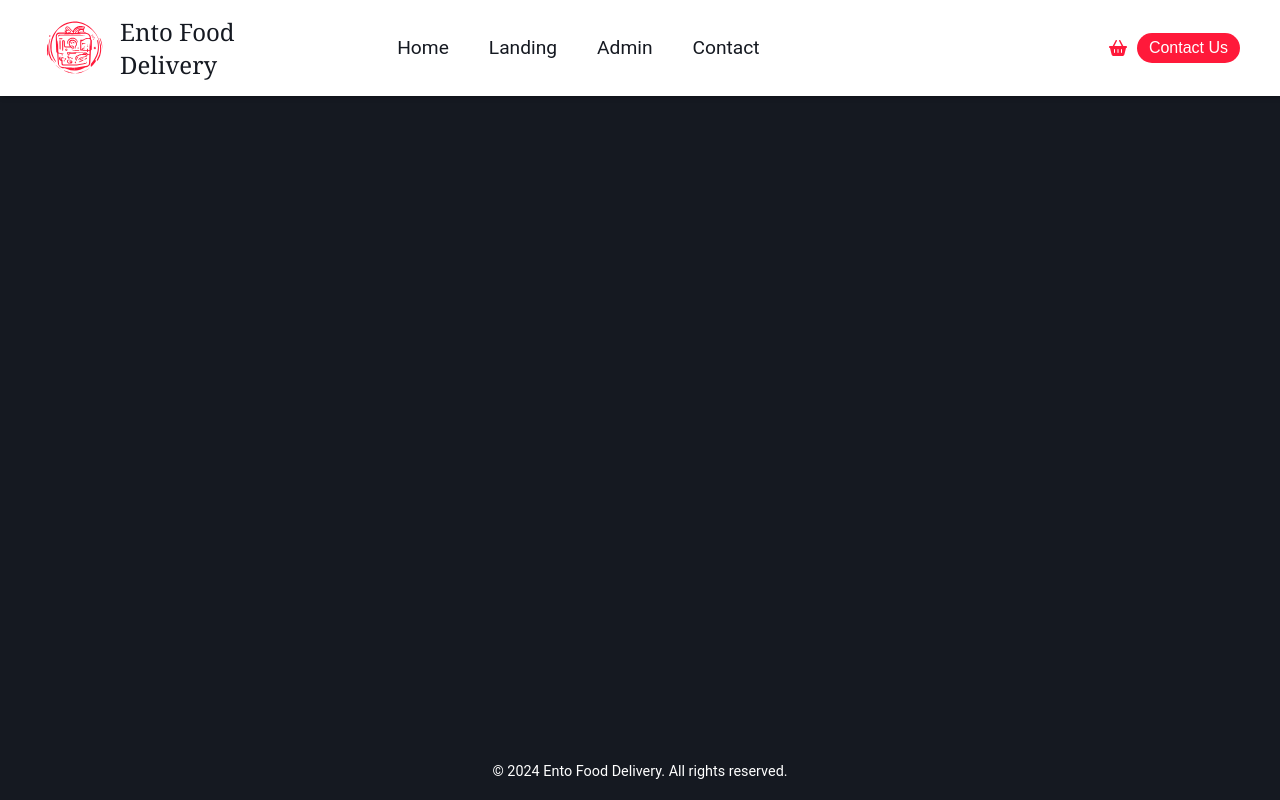
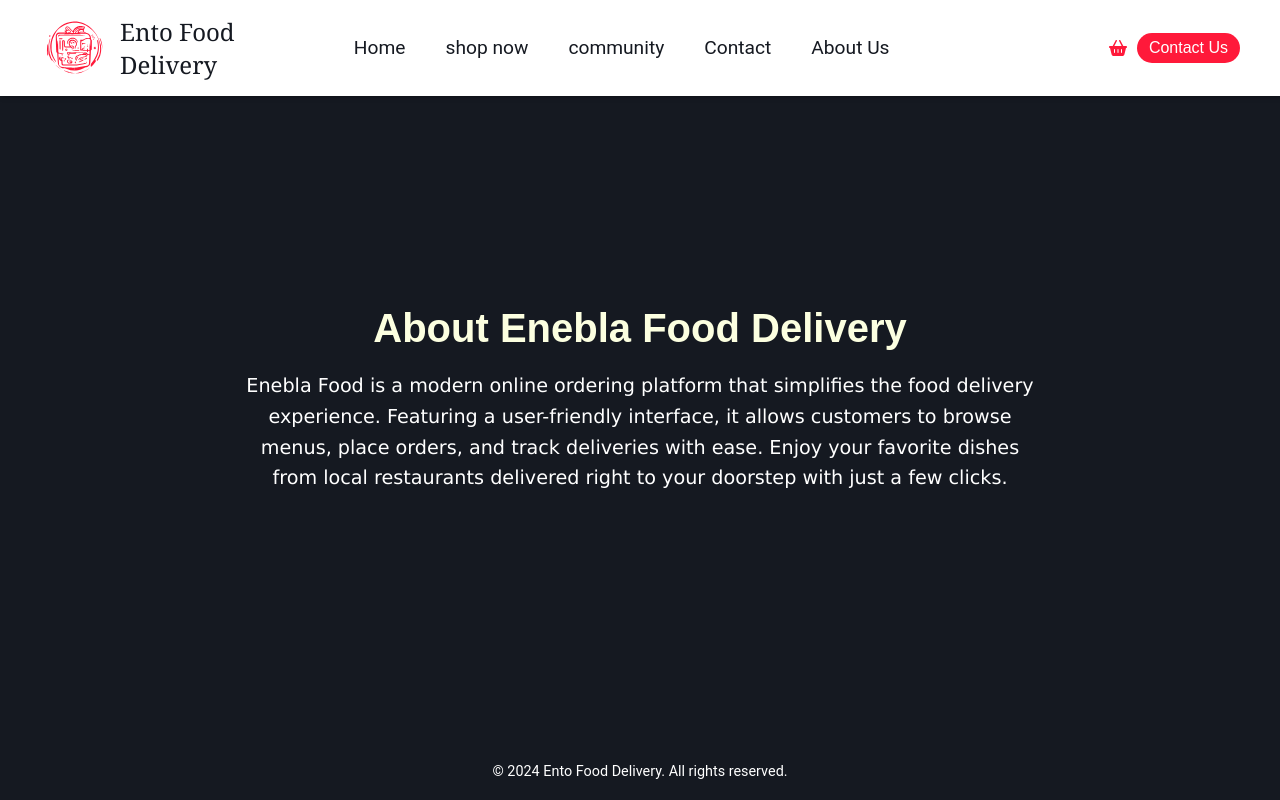
Before and after one commit to amanzerfu/ento-food-delivery-back, a React (Create React App) app: page /about in a window 1280 px wide. Built offline with nearby package versions, Linux system fonts and the light colour scheme.

Commit message:
++ about us page added

```diff
--- a/src/App.js
+++ b/src/App.js
@@ -8,6 +8,7 @@ import Admin  from './components/pages/Admin';
 import Landing  from './components/pages/Landing';
 import { Footer } from './components/Footer';
 import FirstPage from './components/pages/FirstPage';
+import AboutUs from './components/pages/AboutUs';
 function App() {
   return (
     <Router>
@@ -15,9 +16,10 @@ function App() {
       <GlobalStyles />
       <NavBar />
       <Routes>
-        <Route path="/" element={<FirstPage />} />
+        <Route path="/" element={<Landing />} />
         <Route path="/landing" element={<Landing />} />
         <Route path="/admin" element={<Admin />} />
+        <Route path="/about" element={<AboutUs />} />
       </Routes>
       <Footer/>
     </ThemeProvider>
--- a/src/components/NavBar.js
+++ b/src/components/NavBar.js
@@ -25,9 +25,10 @@ export const NavBar = () => {
       <NavItems isopen={isMobileMenuOpen}>
         <MiddleItems>
           <NavItem href="/">Home</NavItem>
-          <NavItem href="/landing">Landing</NavItem>
-          <NavItem href="/admin">Admin</NavItem>
+          <NavItem href="/landing">shop now</NavItem>
+          <NavItem href="/admin">community</NavItem>
           <NavItem href="/contact">Contact</NavItem>
+          <NavItem href="/about">About Us</NavItem>
         </MiddleItems>
         <RightItems>
           <FontAwesomeIcon icon={faBasketShopping} color={theme.colors.neonMahneta} />
--- /dev/null
+++ b/src/components/pages/AboutUs.js
@@ -0,0 +1,54 @@
+import React from 'react';
+import styled from 'styled-components';
+import { keyframes } from 'styled-components';
+
+const AboutUs = () => {
+  return (
+    <AboutContainer>
+      <Title>About Enebla Food Delivery</Title>
+      <Description>
+        Enebla Food is a modern online ordering platform that simplifies the food delivery experience. Featuring a user-friendly interface, it allows customers to browse menus, place orders, and track deliveries with ease. Enjoy your favorite dishes from local restaurants delivered right to your doorstep with just a few clicks.
+      </Description>
+    </AboutContainer>
+  );
+};
+
+const fadeIn = keyframes`
+  from {
+    opacity: 0;
+    transform: translateY(20px);
+  }
+  to {
+    opacity: 1;
+    transform: translateY(0);
+  }
+`;
+
+const AboutContainer = styled.div`
+  display: flex;
+  flex-direction: column;
+  align-items: center;
+  justify-content: center;
+  padding: 50px;
+  text-align: center;
+  background-color: ${({ theme }) => theme.colors.lightBackground};
+  min-height: 100vh;
+  animation: ${fadeIn} 1s ease-out;
+`;
+
+const Title = styled.h1`
+  font-size: 2.5em;
+  color: ${({ theme }) => theme.colors.yelloColor};
+  margin-bottom: 20px;
+  font-family: 'Arial', sans-serif;
+`;
+
+const Description = styled.p`
+  font-size: 1.2em;
+  color: ${({ theme }) => theme.colors.whiteColor};
+  max-width: 800px;
+  line-height: 1.6;
+  font-family: 'Verdana', sans-serif;
+`;
+
+export default AboutUs;
--- a/src/components/pages/Admin.js
+++ b/src/components/pages/Admin.js
@@ -1,5 +1,6 @@
 import React from 'react'
 import styled from 'styled-components';
+
 const Admin = () => {
   return (
     <MainPage>Admin</MainPage>
--- a/src/components/pages/Landing.js
+++ b/src/components/pages/Landing.js
@@ -118,7 +118,7 @@ const Tel = styled.div`
 
 const OrderFoodForm = styled.div`
   position: fixed;
-  bottom: 20px;
+  bottom: 70px;
   right: 20px;
   width: 300px;
   padding: 20px;
```
